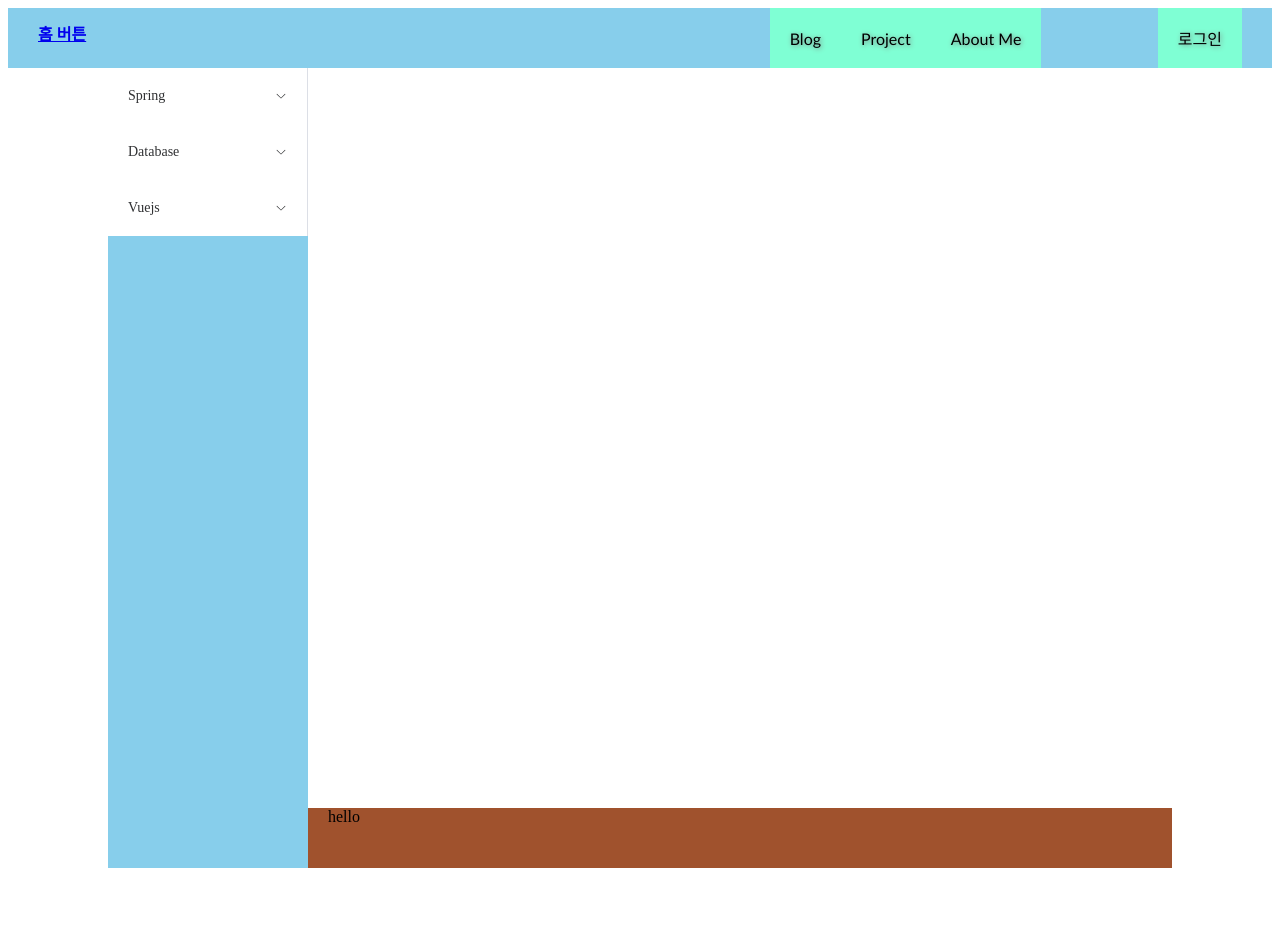
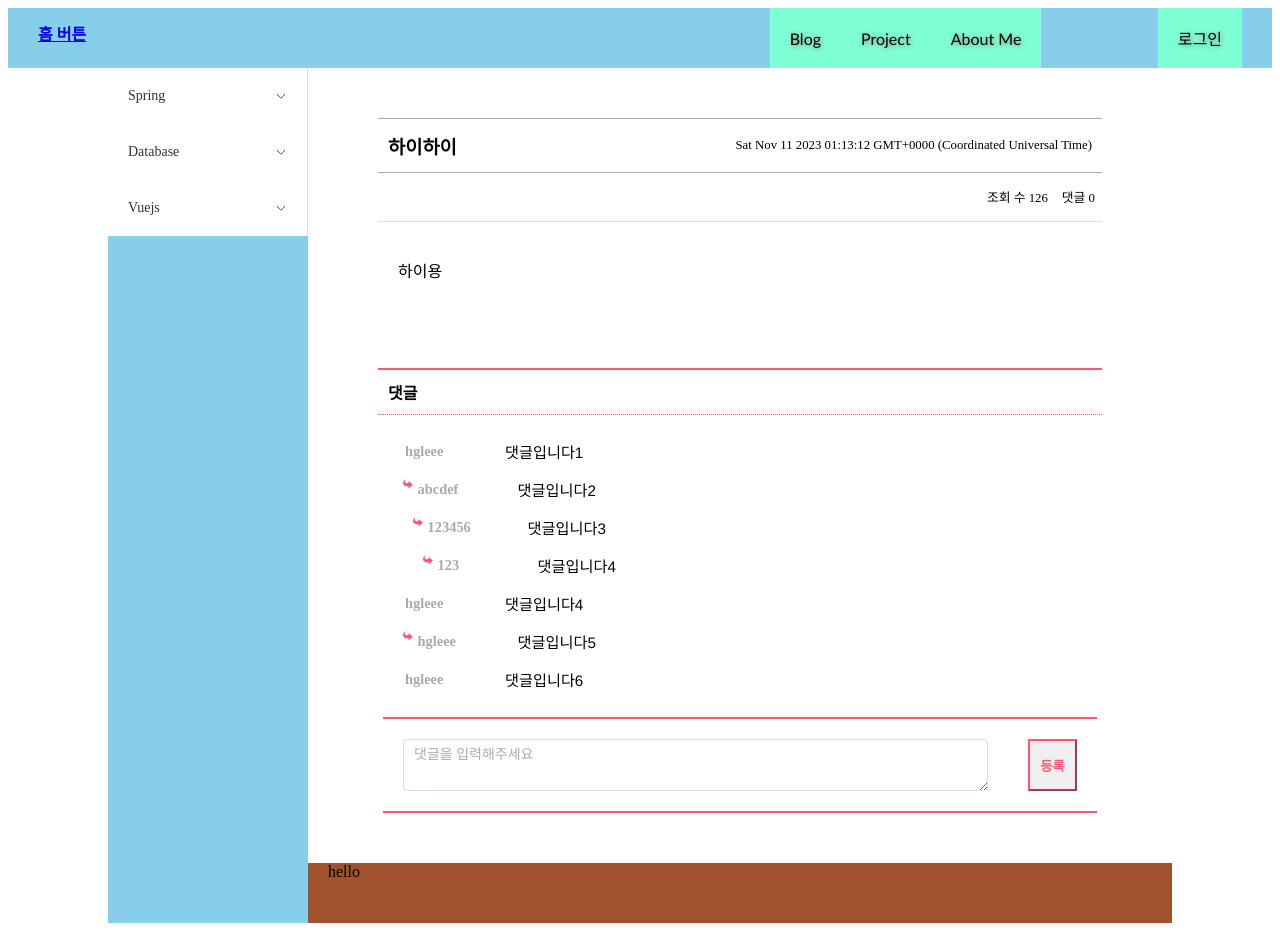
Before and after one commit to hgleeee/hgleeee-blog-frontend, a Vue app: page /post in a window 1280 px wide. Before the commit the page ends 876 px from the top, so only its background shows below. Built offline with nearby package versions, Linux system fonts and the light colour scheme.

Commit message:
[#3] feat: 글 상세 페이지 및 댓글 화면 구성

```diff
--- a/src/main.ts
+++ b/src/main.ts
@@ -8,10 +8,19 @@ import router from './router'
 import ElementPlus from 'element-plus'
 import 'element-plus/dist/index.css'
 
+import { library } from '@fortawesome/fontawesome-svg-core'
+import { FontAwesomeIcon } from '@fortawesome/vue-fontawesome'
+import { fas } from '@fortawesome/free-solid-svg-icons'
+import { far } from '@fortawesome/free-regular-svg-icons'
+import { fab } from '@fortawesome/free-brands-svg-icons'
+
 import "bootstrap/dist/css/bootstrap-utilities.css"
+
+library.add(fas, far, fab);
 
 const app = createApp(App)
 
+app.component('font-awesome-icon', FontAwesomeIcon);
 app.use(createPinia())
 app.use(router)
 app.use(ElementPlus)
--- a/src/router/index.ts
+++ b/src/router/index.ts
@@ -3,6 +3,7 @@ import HomeView from '@/views/HomeView.vue'
 import WriteView from '@/views/WriteView.vue'
 import PostPageView from '@/views/PostPageView.vue'
 import SignupView from '@/views/SignupView.vue'
+import PostView from '@/views/PostView.vue'
 
 const router = createRouter({
   history: createWebHistory(import.meta.env.BASE_URL),
@@ -19,13 +20,18 @@ const router = createRouter({
     },
     {
       path: '/posts',
-      name: 'post',
+      name: 'posts',
       component: PostPageView
     },
     {
       path: '/join',
       name: 'signup',
       component: SignupView
+    },
+    {
+      path: '/post',
+      name: 'post',
+      component: PostView
     }
     // {
     //   path: '/about',
--- /dev/null
+++ b/src/views/PostView.vue
@@ -0,0 +1,226 @@
+<script setup lang="ts">
+import { ref, reactive, onMounted } from 'vue'
+
+type Post = {
+  title: string,
+  content: string,
+  createdAt: Date,
+  view: number,
+}
+
+type Comment = {
+  authorName: string,
+  content: string,
+  depth: number,
+  createdAt: Date,
+  deletedAt: Date | null,
+}
+
+const post: Post = reactive({
+  title: '하이하이',
+  content: '<p>하이용</p>',
+  createdAt: new Date,
+  view: 126,
+})
+
+const comments: Array<Comment>= [
+  {authorName: 'hgleee', content: '댓글입니다1', depth: 0, createdAt: new Date, deletedAt: null,},
+  {authorName: 'abcdef', content: '댓글입니다2', depth: 1, createdAt: new Date, deletedAt: null,},
+  {authorName: '123456', content: '댓글입니다3', depth: 2, createdAt: new Date, deletedAt: null,},
+  {authorName: '123', content: '댓글입니다4', depth: 3, createdAt: new Date, deletedAt: null,},
+  {authorName: 'hgleee', content: '댓글입니다4', depth: 0, createdAt: new Date, deletedAt: null,},
+  {authorName: 'hgleee', content: '댓글입니다5', depth: 1, createdAt: new Date, deletedAt: null,},
+  {authorName: 'hgleee', content: '댓글입니다6', depth: 0, createdAt: new Date, deletedAt: null,},
+]
+
+const textarea = ref('');
+
+onMounted(() => {
+  const bodyTarget = document.getElementById('body')!;
+  bodyTarget.innerHTML = post.content;
+})
+
+
+</script>
+
+<template>
+  <div id="container">
+    <div id="header">
+      <div id="title">
+        <h3>{{ post.title }}</h3>
+        <div>{{ post.createdAt }}</div>
+      </div>
+      <div id="meta">
+        <div>조회 수 {{ post.view }}</div>
+        <div>댓글 {{ 0 }}</div>
+      </div>
+    </div>
+    <div id="body"></div>
+    <div id="footer">
+      <h4>댓글</h4>
+      <div v-if="comments.length === 0">
+        등록된 댓글이 없습니다.
+      </div>
+      <ul class="comment">
+        <li v-for="(comment, i) in comments" :key="i">
+          <div>
+            <div v-if="comment.depth > 0" id="reply-head">
+              <span id="reply-blank" v-for="n in (comment.depth-1)" :key="n"></span>
+              <font-awesome-icon icon="share" flip="vertical" />
+            </div>
+            <div v-else>
+              <span id="comment-head"></span>
+            </div>
+            <div id="comment-name-box">
+              {{ comment.authorName }}
+            </div>
+            <div id="comment-content-box">
+              {{ comment.content }}
+            </div>
+          </div>
+        </li>
+      </ul>
+      <div id="input-area">
+        <div id="text-area">
+          <el-input
+            v-model="textarea"
+            :rows="2"
+            type="textarea"
+            placeholder="댓글을 입력해주세요"
+          />
+        </div>
+        <div id="button-area">
+          <button type="button">
+            등록
+          </button>
+        </div>
+      </div>
+    </div>
+  </div>
+</template>
+
+<style lang="scss" scoped>
+$gray-color: #aaaaaa;
+$main-color: #FF5675;
+@mixin content-font-regular {
+  font-family: 'Helvetica', 'Helvetica Neue', 'Arial', sans-serif;
+}
+
+#container {
+  padding: 30px 50px;
+}
+
+#header {
+  &>div {
+    padding: 0.8rem 0;
+    display: flex;
+    justify-content: space-between;
+    align-items: center;
+    border-top: $gray-color 1px solid;
+
+    h3 {
+      margin: 0 10px;
+    }
+    div {
+      font-size: 0.8rem;
+      margin-right: 10px;
+    }
+  }
+
+  &>#meta {
+    justify-content: flex-end;
+    border-bottom: #dcdcdc 1px solid;
+    &>div{
+      margin: 2px 7px;
+    }
+  }
+}
+
+#body {
+  padding: 20px;
+}
+
+#footer {
+  margin: 50px 0 0 0;
+
+  &>h4 {
+    padding: 10px;
+    border-top: $main-color 2px solid;
+    border-bottom: #FF5675 1px dotted;
+    margin: 10px 0;
+  }
+  &>.comment {
+    list-style: none;
+    padding: 0;
+    &>li {
+      padding: 0 20px;
+
+      &>div {
+        display: flex;
+        width: 100%;
+        padding: 9px 3px 7px;
+
+        &>#comment-name-box {
+          display: flex;
+          align-items: center;
+          color: $gray-color;
+          font-weight: bold;
+          font-size: 0.9rem;
+          width: 100px;
+        }
+
+        &>#comment-content-box {
+          @include content-font-regular;
+          font-size: 0.95rem;
+        }
+      }
+    }
+  }
+
+  &>#input-area {
+    display: flex;
+    margin: 20px 5px 0 5px;
+    box-sizing: border-box;
+    border-top: $main-color 2px solid;
+    border-bottom: $main-color 2px solid;
+
+    &>div {
+      padding: 20px;
+      display: flex;
+    }
+    &>#text-area {
+      flex: 12;
+    }
+    &>#button-area {
+      flex: 1;
+
+      &>button {
+        width: 100%;
+        text-align: center;
+        cursor: pointer;
+        font-weight: bold;
+        color: $main-color;
+        border-color: $main-color;
+        &:hover {
+            background: $main-color;
+            color: white;
+        }
+      }
+    }
+  }
+}
+
+#comment-head {
+  margin: 0 2px;
+}
+#reply-head {
+  color: $main-color;
+  font-size: 0.6rem;
+  margin: 0 5px 0 2px;
+
+  &>#reply-blank {
+    margin: 0 5px;
+  }
+}
+
+</style>
```
